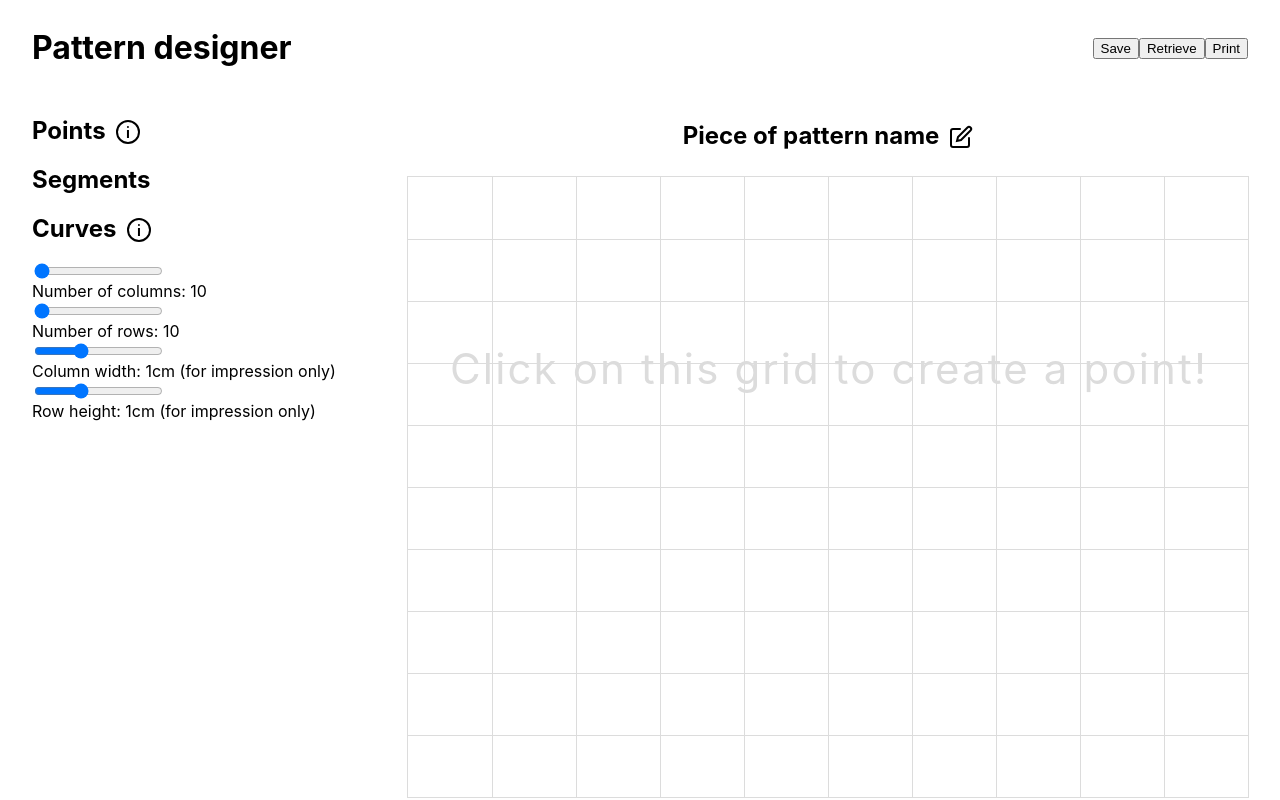
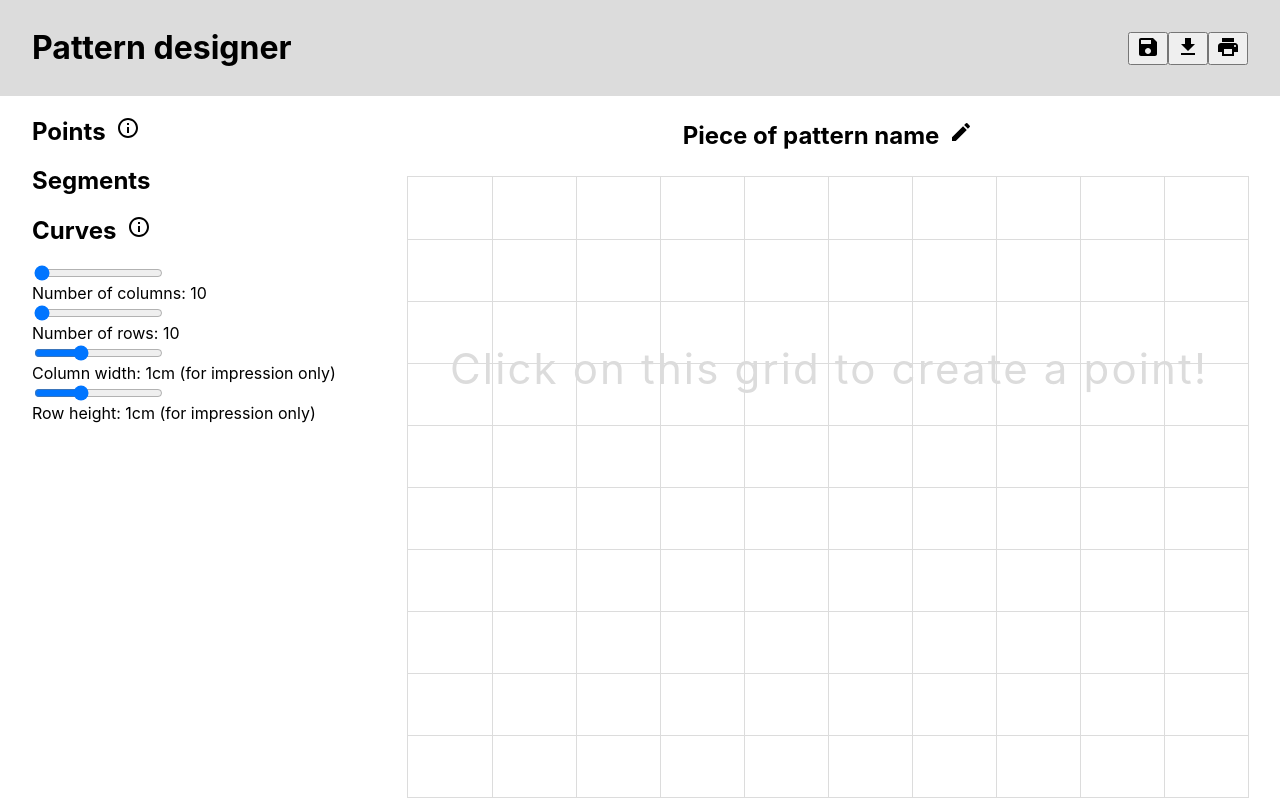
Before and after one commit to MathildeMerx/PatternMaker, a React (Create React App) app: page / in a window 1280 px wide. Built offline with nearby package versions, Linux system fonts and the light colour scheme.

Commit message:
modified Chakra UI icons for material UI (more choice there)

```diff
--- a/src/App.jsx
+++ b/src/App.jsx
@@ -4,13 +4,13 @@ import { useContainerDimensions } from "./useContainerDimensions";
 import { SegmentsDisplay } from "./SegmentsDisplay";
 import { PointsDisplay } from "./PointsDisplay";
 import { CurvesDisplay } from "./CurvesDisplay";
-import { EditIcon } from "@chakra-ui/icons";
 import styled from "styled-components";
 import { retrieve } from "./retrieve";
 import { save } from "./save";
 import { pointNames } from "./alphabet";
 import ReactToPrint from "react-to-print";
 import { PrintGrid } from "./PrintGrid";
+import { Edit, Print, Save, FileDownload } from "@mui/icons-material";
 
 function App() {
     let gridRef = useRef();
@@ -58,7 +58,7 @@ function App() {
                             save(points, segments, curves, pieceName)
                         }
                     >
-                        Save
+                        <Save />
                     </button>
                     <button
                         onClick={() =>
@@ -71,10 +71,14 @@ function App() {
                             )
                         }
                     >
-                        Retrieve
+                        <FileDownload />
                     </button>
                     <ReactToPrint
-                        trigger={() => <button>{`Print`}</button>}
+                        trigger={() => (
+                            <button>
+                                <Print />
+                            </button>
+                        )}
                         content={() => gridRef}
                     />
                 </S_Commands>
@@ -157,9 +161,7 @@ function App() {
                         <S_PatternName>
                             {pieceName}
                             <S_EditIcon>
-                                <EditIcon
-                                    onClick={() => setEditingName(true)}
-                                />
+                                <Edit onClick={() => setEditingName(true)} />
                             </S_EditIcon>
                         </S_PatternName>
                     )}
@@ -241,8 +243,11 @@ const S_GridDisplay = styled.div`
 
 const S_Header = styled.header`
     align-items: center;
+    background-color: gainsboro;
     display: flex;
     justify-content: space-between;
+    margin-left: -32px;
+    padding-left: 32px;
     padding-right: 64px;
 `;
 const S_Input = styled.input`
--- a/src/CurveAddButton.jsx
+++ b/src/CurveAddButton.jsx
@@ -1,4 +1,4 @@
-import { AddIcon } from "@chakra-ui/icons";
+import { Add } from "@mui/icons-material";
 import { useState } from "react";
 import { CurveSelectPoints } from "./CurveSelectPoints";
 
@@ -12,11 +12,7 @@ function CurveAddButton({
     const [addingCurve, setAddingCurve] = useState(false);
 
     if (!addingCurve) {
-        return (
-            <button onClick={() => setAddingCurve(true)}>
-                <AddIcon />
-            </button>
-        );
+        return <Add onClick={() => setAddingCurve(true)} />;
     } else {
         return (
             <CurveSelectPoints
--- a/src/CurveSelectPoints.jsx
+++ b/src/CurveSelectPoints.jsx
@@ -1,4 +1,4 @@
-import { ChevronDownIcon } from "@chakra-ui/icons";
+import { ExpandMore } from "@mui/icons-material";
 import { useState } from "react";
 import { areArraysEqual } from "./areArraysEqual";
 import { midPoint } from "./midPoint";
@@ -49,7 +49,7 @@ function DropdownMenu({ points, newCurve, setNewCurve, index }) {
                     })}
             </S_DropdownContent>
             <S_DropdownTitle>
-                <div>{newCurve[index] ?? "Point"}</div> <ChevronDownIcon />
+                <div>{newCurve[index] ?? "Point"}</div> <ExpandMore />
             </S_DropdownTitle>
         </S_Dropdown>
     );
--- a/src/CurvesDisplay.jsx
+++ b/src/CurvesDisplay.jsx
@@ -1,4 +1,4 @@
-import { DeleteIcon, InfoOutlineIcon } from "@chakra-ui/icons";
+import { DeleteOutlined, InfoOutlined } from "@mui/icons-material";
 import { CurveAddButton } from "./CurveAddButton";
 import { S_ControlledHeightUL } from "./S_ControlledHeightUL";
 import { S_AlertMessage } from "./S_AlertMessage";
@@ -13,9 +13,9 @@ function clickDeleteCurve(curveIndex, setCurves) {
 
 function DeleteCurve({ curveIndex, setCurves }) {
     return (
-        <button onClick={() => clickDeleteCurve(curveIndex, setCurves)}>
-            <DeleteIcon />
-        </button>
+        <DeleteOutlined
+            onClick={() => clickDeleteCurve(curveIndex, setCurves)}
+        />
     );
 }
 
@@ -59,7 +59,7 @@ function CurvesDisplay({
             <h2>
                 Curves
                 <S_HoverInfoIcon>
-                    <InfoOutlineIcon />
+                    <InfoOutlined />
                     <div>
                         To modify the shape of a curve, click on the curve in
                         the grid to make the control point appear.
--- a/src/PointsDisplay.jsx
+++ b/src/PointsDisplay.jsx
@@ -1,4 +1,4 @@
-import { InfoOutlineIcon } from "@chakra-ui/icons";
+import { InfoOutlined } from "@mui/icons-material";
 import { S_ControlledHeightUL } from "./S_ControlledHeightUL";
 import { S_HoverInfoIcon } from "./S_HoverInfoIcon";
 
@@ -8,7 +8,7 @@ function PointsDisplay({ points }) {
             <h2>
                 Points
                 <S_HoverInfoIcon>
-                    <InfoOutlineIcon />
+                    <InfoOutlined />
                     <div>
                         Click in the grid to create a point. You can drag'n'drop
                         points, or click on one to delete it.
--- a/src/SegmentAddButton.jsx
+++ b/src/SegmentAddButton.jsx
@@ -1,4 +1,4 @@
-import { AddIcon } from "@chakra-ui/icons";
+import { Add } from "@mui/icons-material";
 import { useState } from "react";
 import { SegmentSelectPoints } from "./SegmentSelectPoints";
 
@@ -6,11 +6,7 @@ function SegmentAddButton({ points, setSegments, setAlertMessage }) {
     const [addingSegment, setAddingSegment] = useState(false);
 
     if (!addingSegment) {
-        return (
-            <button onClick={() => setAddingSegment(true)}>
-                <AddIcon />
-            </button>
-        );
+        return <Add onClick={() => setAddingSegment(true)} />;
     } else {
         return (
             <SegmentSelectPoints
--- a/src/SegmentSelectPoints.jsx
+++ b/src/SegmentSelectPoints.jsx
@@ -1,4 +1,4 @@
-import { ChevronDownIcon } from "@chakra-ui/icons";
+import { ExpandMore } from "@mui/icons-material";
 import { useState } from "react";
 import {
     S_DropdownButton,
@@ -45,7 +45,7 @@ function DropdownMenu({ points, newSegment, setNewSegment, index }) {
                     })}
             </S_DropdownContent>
             <S_DropdownTitle>
-                <div>{newSegment[index] ?? "Point"}</div> <ChevronDownIcon />
+                <div>{newSegment[index] ?? "Point"}</div> <ExpandMore />
             </S_DropdownTitle>
         </S_Dropdown>
     );
--- a/src/SegmentsDisplay.jsx
+++ b/src/SegmentsDisplay.jsx
@@ -1,4 +1,4 @@
-import { DeleteIcon } from "@chakra-ui/icons";
+import { DeleteOutlined } from "@mui/icons-material";
 import { SegmentAddButton } from "./SegmentAddButton";
 import { S_ControlledHeightUL } from "./S_ControlledHeightUL";
 import { S_AlertMessage } from "./S_AlertMessage";
@@ -11,9 +11,7 @@ function clickDeleteSegment(seg, setSegments) {
 
 function DeleteSegment({ seg, setSegments }) {
     return (
-        <button onClick={() => clickDeleteSegment(seg, setSegments)}>
-            <DeleteIcon />
-        </button>
+        <DeleteOutlined onClick={() => clickDeleteSegment(seg, setSegments)} />
     );
 }
 
```
Also changed, not shown: package.json (+4 -3 lines), 1 other file (tests, documents, lock files or other folders).
